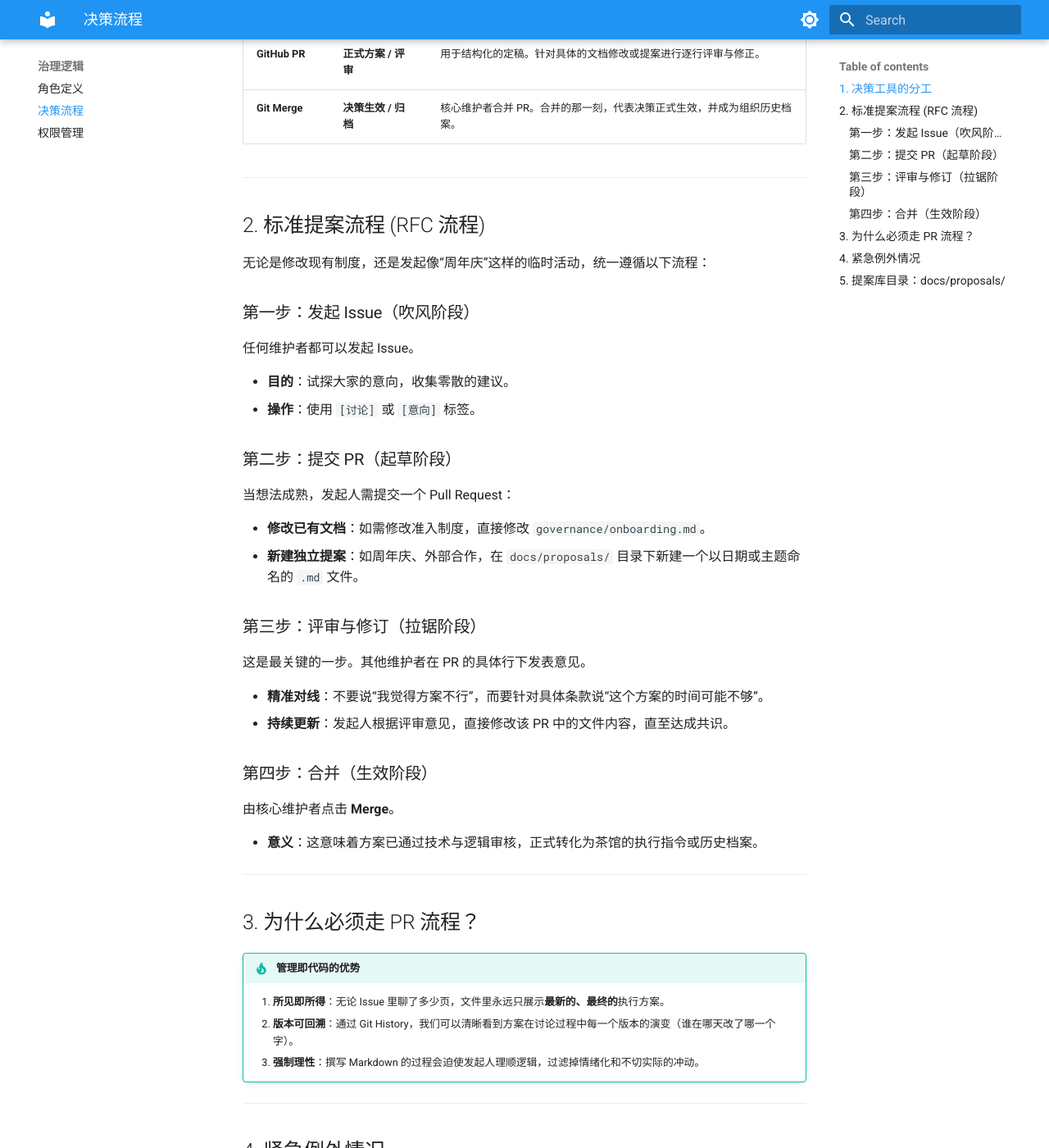
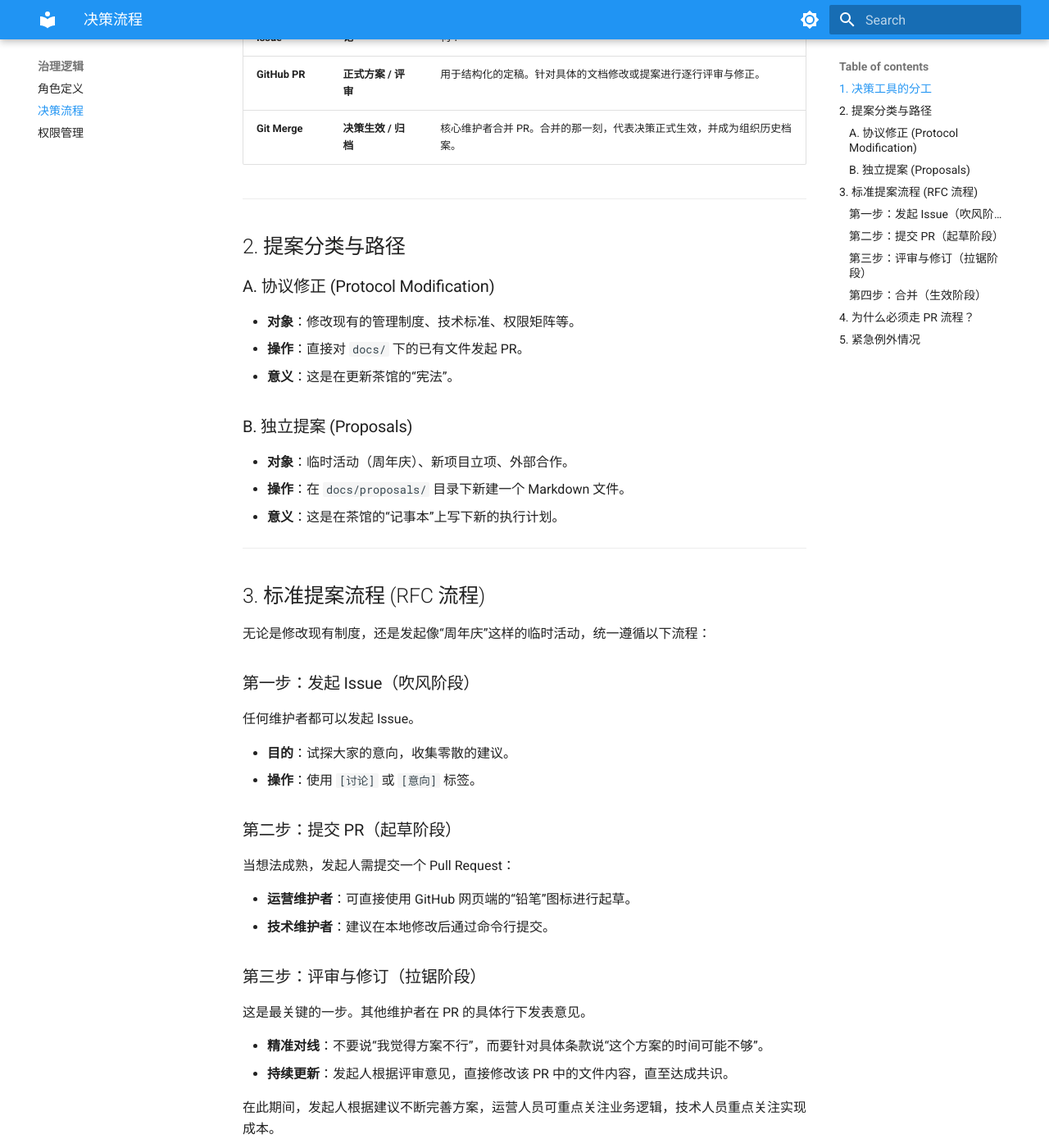
Before and after one commit to TouhouGleaners/THRD-Protocol, an MkDocs documentation site: the page built from docs/governance/decision-making.md, in a window 1280 px wide and 1400 px high, scrolled down 480 px. Shown: the whole window at 82% size. Built offline with MkDocs 1.6.1 and Material for MkDocs 9.7.7, drawn with Linux system fonts in a browser that asks for light colours; some of the changed text lies outside the part shown.

Commit message:
refactor(gov): 对齐职能架构重构决策流 (#14)

```diff
--- a/docs/governance/decision-making.md
+++ b/docs/governance/decision-making.md
@@ -1,6 +1,6 @@
 # 决策流与提案管理 (Decision Making)
 
-在 **THRD | 拾遗梦茶馆**，我们通过“异步协作”与“文档对齐”来确保决策的透明与可追溯。我们拒绝碎片化的即时通讯决策，所有的正式决定必须经历 **Issue 讨论** 到 **PR 定稿** 的转化。
+在 **THRD | 拾遗梦茶馆**，我们通过“异步协作”与“文档对齐”来确保决策的透明与可追溯。我们拒绝碎片化的即时通讯决策，所有的正式决定必须经历 **Issue 讨论** 到 **PR 定稿** 的转化。无论你是运营型维护者还是技术型维护者，都通过同一套流程参与组织决策。
 
 ## 1. 决策工具的分工
 
@@ -14,7 +14,21 @@
 
 ---
 
-## 2. 标准提案流程 (RFC 流程)
+## 2. 提案分类与路径
+
+### A. 协议修正 (Protocol Modification)
+- **对象**：修改现有的管理制度、技术标准、权限矩阵等。
+- **操作**：直接对 `docs/` 下的已有文件发起 PR。
+- **意义**：这是在更新茶馆的“宪法”。
+
+### B. 独立提案 (Proposals)
+- **对象**：临时活动（周年庆）、新项目立项、外部合作。
+- **操作**：在 `docs/proposals/` 目录下新建一个 Markdown 文件。
+- **意义**：这是在茶馆的“记事本”上写下新的执行计划。
+
+---
+
+## 3. 标准提案流程 (RFC 流程)
 
 无论是修改现有制度，还是发起像“周年庆”这样的临时活动，统一遵循以下流程：
 
@@ -27,8 +41,8 @@
 ### 第二步：提交 PR（起草阶段）
 当想法成熟，发起人需提交一个 Pull Request：
 
-- **修改已有文档**：如需修改准入制度，直接修改 `governance/onboarding.md`。
-- **新建独立提案**：如周年庆、外部合作，在 `docs/proposals/` 目录下新建一个以日期或主题命名的 `.md` 文件。
+- **运营维护者**：可直接使用 GitHub 网页端的“铅笔”图标进行起草。
+- **技术维护者**：建议在本地修改后通过命令行提交。
 
 ### 第三步：评审与修订（拉锯阶段）
 这是最关键的一步。其他维护者在 PR 的具体行下发表意见。
@@ -36,14 +50,16 @@
 - **精准对线**：不要说“我觉得方案不行”，而要针对具体条款说“这个方案的时间可能不够”。
 - **持续更新**：发起人根据评审意见，直接修改该 PR 中的文件内容，直至达成共识。
 
+在此期间，发起人根据建议不断完善方案，运营人员可重点关注业务逻辑，技术人员重点关注实现成本。
+
 ### 第四步：合并（生效阶段）
-由核心维护者点击 **Merge**。
+由核心维护者点击 **Squash and Merge**。
 
 - **意义**：这意味着方案已通过技术与逻辑审核，正式转化为茶馆的执行指令或历史档案。
 
 ---
 
-## 3. 为什么必须走 PR 流程？
+## 4. 为什么必须走 PR 流程？
 
 !!! tip "管理即代码的优势"
     1.  **所见即所得**：无论 Issue 里聊了多少页，文件里永远只展示**最新的、最终的**执行方案。
@@ -52,14 +68,8 @@
 
 ---
 
-## 4. 紧急例外情况
+## 5. 紧急例外情况
 
 !!! danger "紧急避险"
     对于服务器故障、数据泄露等需要即时响应的事务，核心维护者有权先在群内决策并执行。
     **强制要求**：在事故处理完毕后，必须在 `docs/action-guide/incident-report.md` 中补齐复盘记录并归档，否则该决策不具备长期效力。
-
----
-
-## 5. 提案库目录：`docs/proposals/`
-
-所有不属于长期制度，但具有历史价值的独立提案（如：周年庆策划、TMA 立项书、联合公告草案等）均存放在此目录下。它是茶馆运行轨迹的真实记录。
--- a/pyproject.toml
+++ b/pyproject.toml
@@ -4,7 +4,7 @@ build-backend = "setuptools.build_meta"
 
 [project]
 name = "thrd-protocol"
-version = "0.13.0"
+version = "0.14.0"
 description = "Teahouse of Recollected Dreams 管理改革大纲与行动指南"
 readme = "README.md"
 authors = [
```
Also changed, not shown: docs/changelog.md (+8 -1 lines).
